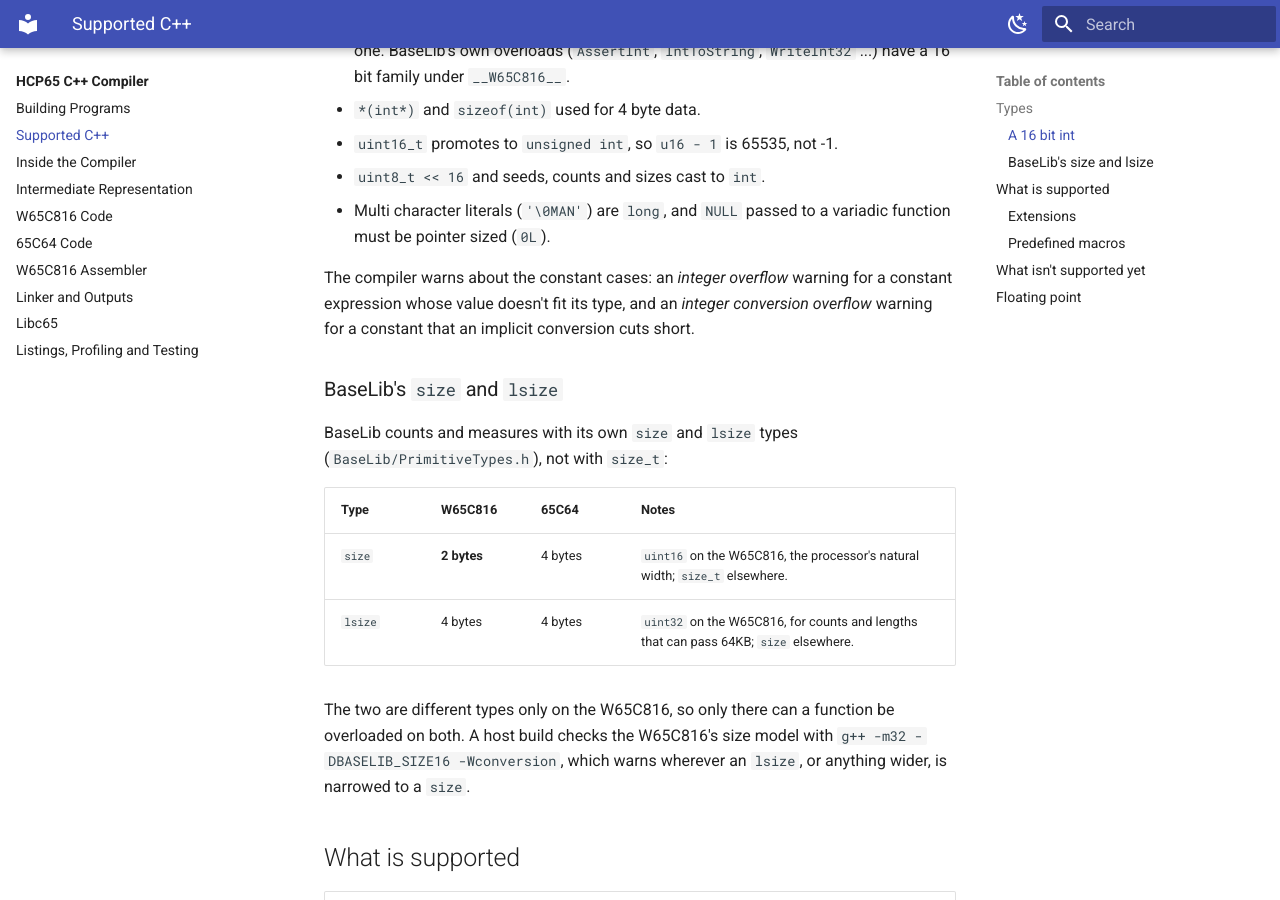
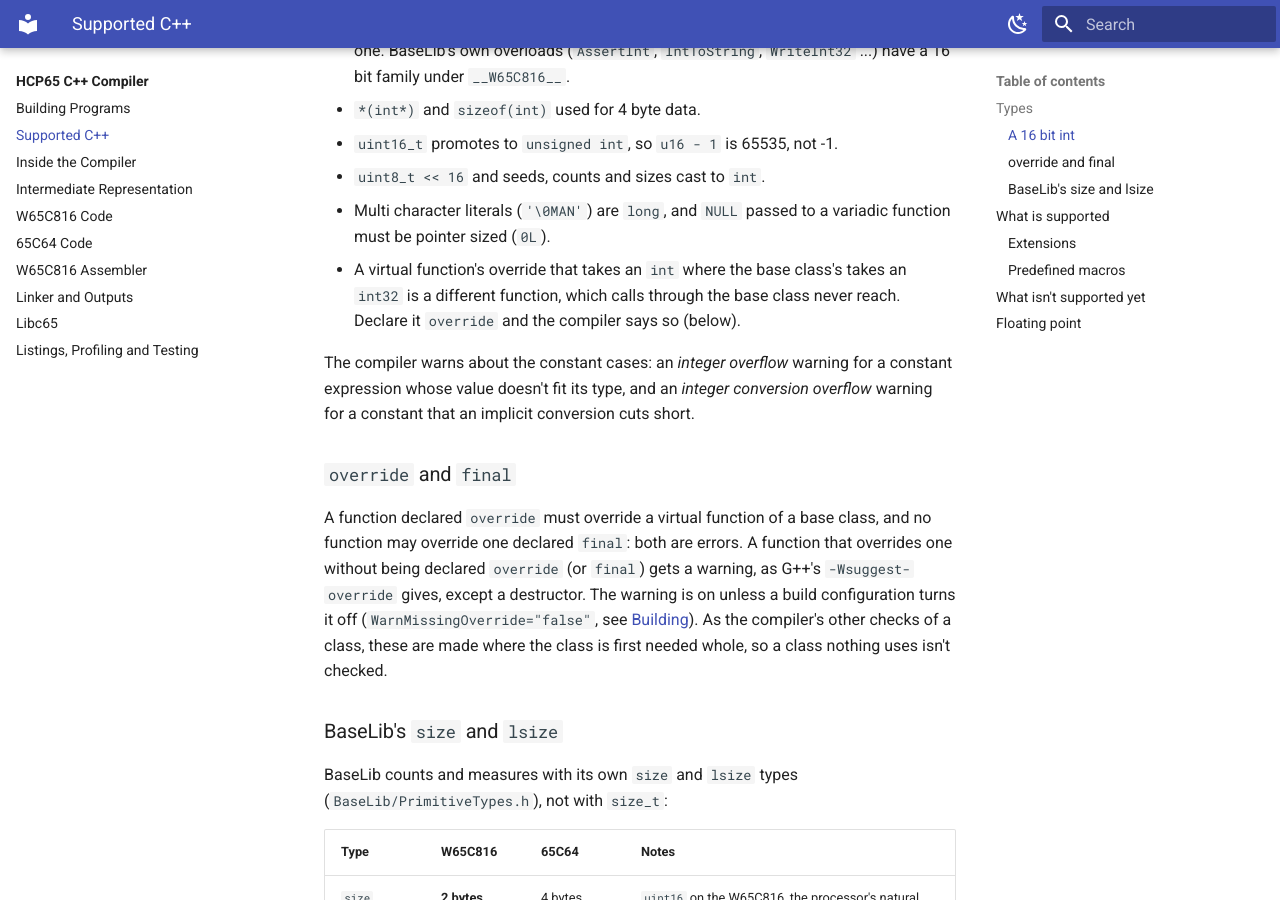
Before and after one commit to andrewpaterson/HCP65, an MkDocs documentation site: the page built from Website/docs/compiler/language.md, in a window 1280 px wide and 900 px high, scrolled down 1583 px. Built offline with MkDocs 1.6.1 and Material for MkDocs 9.7.7, drawn with Linux system fonts in a browser that asks for light colours; plug-ins that fetch from the network failed and are left out.

Commit message:
language.md: override and final are checked (errors for an override that overrides nothing and for overriding a final), the missing-override warning, and the W65C816 trap it finds (an override taking int where its base takes int32).

```diff
--- a/Website/docs/compiler/language.md
+++ b/Website/docs/compiler/language.md
@@ -46,10 +46,23 @@ option to make `int` 32 bits.  Code written for a 32 bit `int` meets these traps
 - `uint8_t << 16` and seeds, counts and sizes cast to `int`.
 - Multi character literals (`'\0MAN'`) are `long`, and `NULL` passed to a variadic function
   must be pointer sized (`0L`).
+- A virtual function's override that takes an `int` where the base class's takes an `int32` is
+  a different function, which calls through the base class never reach.  Declare it `override`
+  and the compiler says so (below).
 
 The compiler warns about the constant cases: an *integer overflow* warning for a constant
 expression whose value doesn't fit its type, and an *integer conversion overflow* warning for a
 constant that an implicit conversion cuts short.
+
+### `override` and `final`
+
+A function declared `override` must override a virtual function of a base class, and no function
+may override one declared `final`: both are errors.  A function that overrides one without being
+declared `override` (or `final`) gets a warning, as G++'s `-Wsuggest-override` gives, except a
+destructor.  The warning is on unless a build configuration turns it off
+(`WarnMissingOverride="false"`, see [Building](building.md)).  As the compiler's other checks of
+a class, these are made where the class is first needed whole, so a class nothing uses isn't
+checked.
 
 ### BaseLib's `size` and `lsize`
 
```
